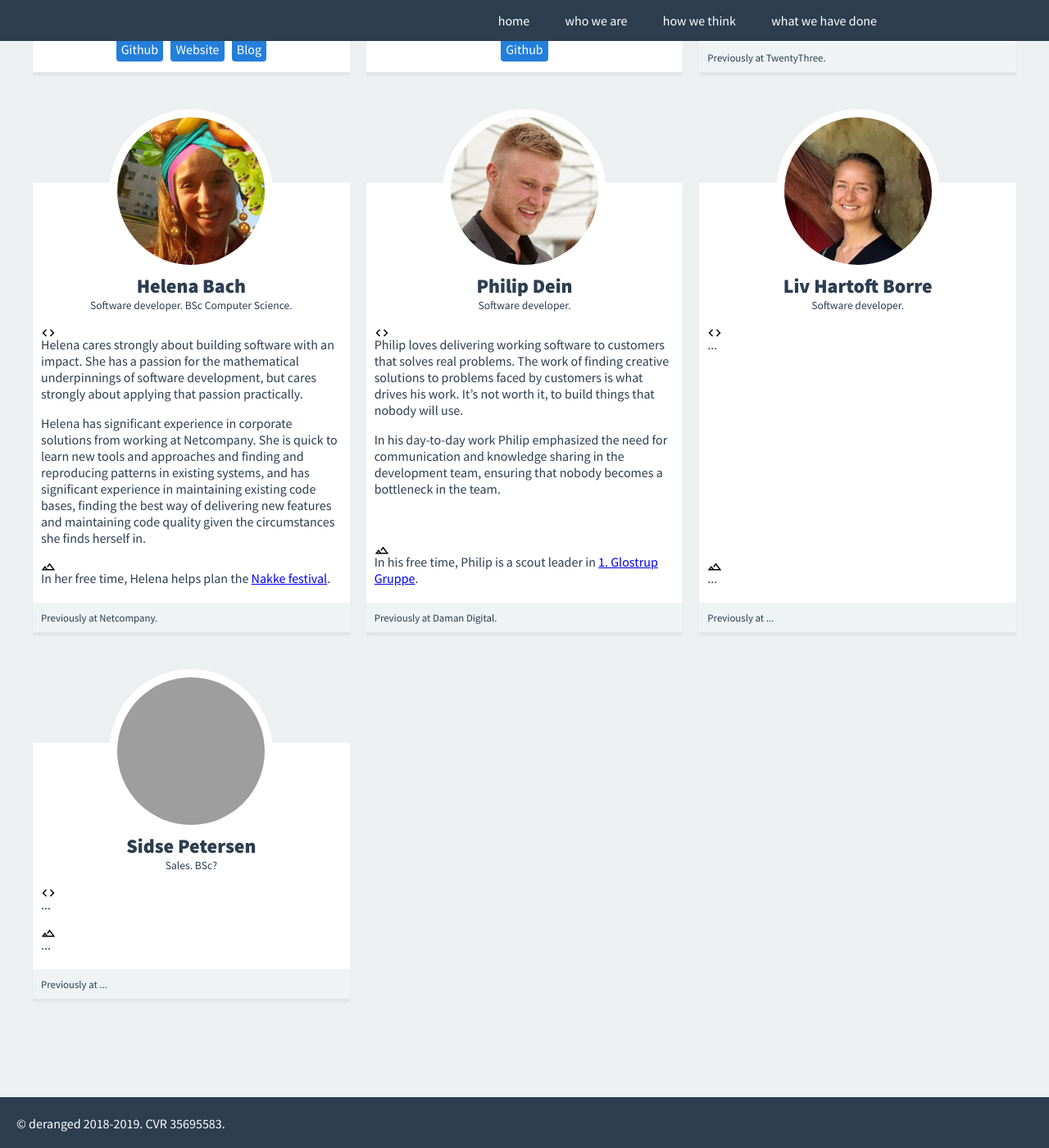
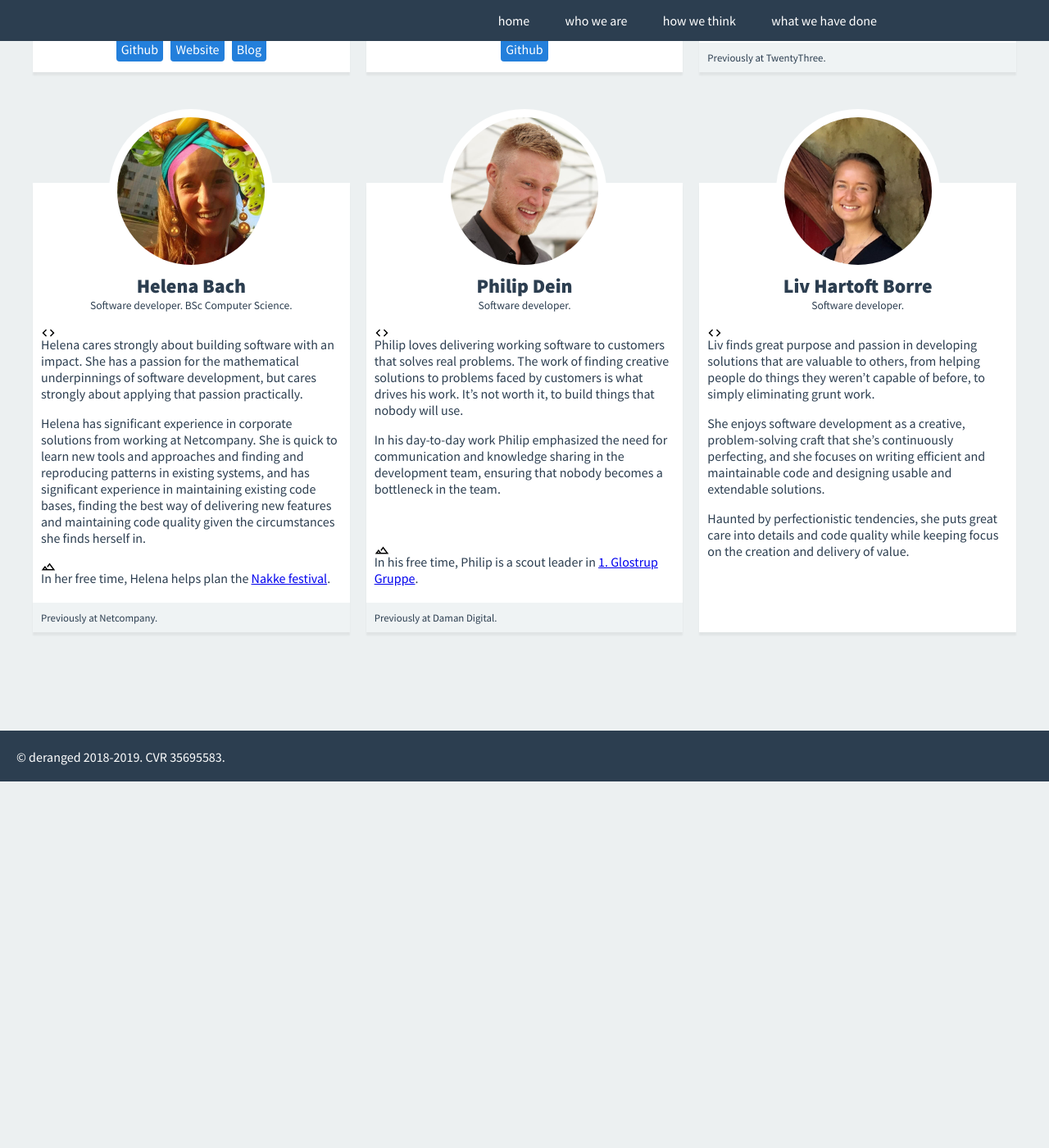
Before and after one commit to derangeddk/deranged.dk, a Jekyll site: the page built from who-we-are/index.html, in a window 1280 px wide and 1400 px high, scrolled down 1533 px. Shown: the whole window at 82% size. Built offline with Jekyll 4.4.1, drawn with Linux system fonts in a browser that asks for light colours; comment, search, counter and statistics services are not loaded; after the commit the page ends 2486 px from its top, so only the background shows below that; grey boxes are pictures that could not be loaded.

Commit message:
Update Niels ØC and Liv profiles, hide Sidse

```diff
--- a/who-we-are/index.html
+++ b/who-we-are/index.html
@@ -343,17 +343,17 @@ title: 'who we are / deranged'
             </div>
             <div class="person-about">
                 <p>
-                    ...
+                    Liv finds great purpose and passion in developing solutions that are valuable to others, from helping people do things they weren’t capable of before, to simply eliminating grunt work.
+                </p>
+                <p>
+                    She enjoys software development as a creative, problem-solving craft that she’s continuously perfecting, and she focuses on writing efficient and maintainable code and designing usable and extendable solutions.
+                </p>
+                <p>
+                    Haunted by perfectionistic tendencies, she puts great care into details and code quality while keeping focus on the creation and delivery of value.
                 </p>
             </div>
-            <div class="person-free-time">
-                ...
-            </div>
-            <div class="person-previous-experience">
-                Previously at ...<br>
-            </div>
         </div>
-        <div class="person">
+        <!--div class="person">
             <div class="person-image">
                 <img src="/img/people/sidse-petersen.jpg">
             </div>
@@ -372,7 +372,7 @@ title: 'who we are / deranged'
             <div class="person-previous-experience">
                 Previously at ...<br>
             </div>
-        </div>
+        </div-->
     </section>
 </div>
 <style>
```
